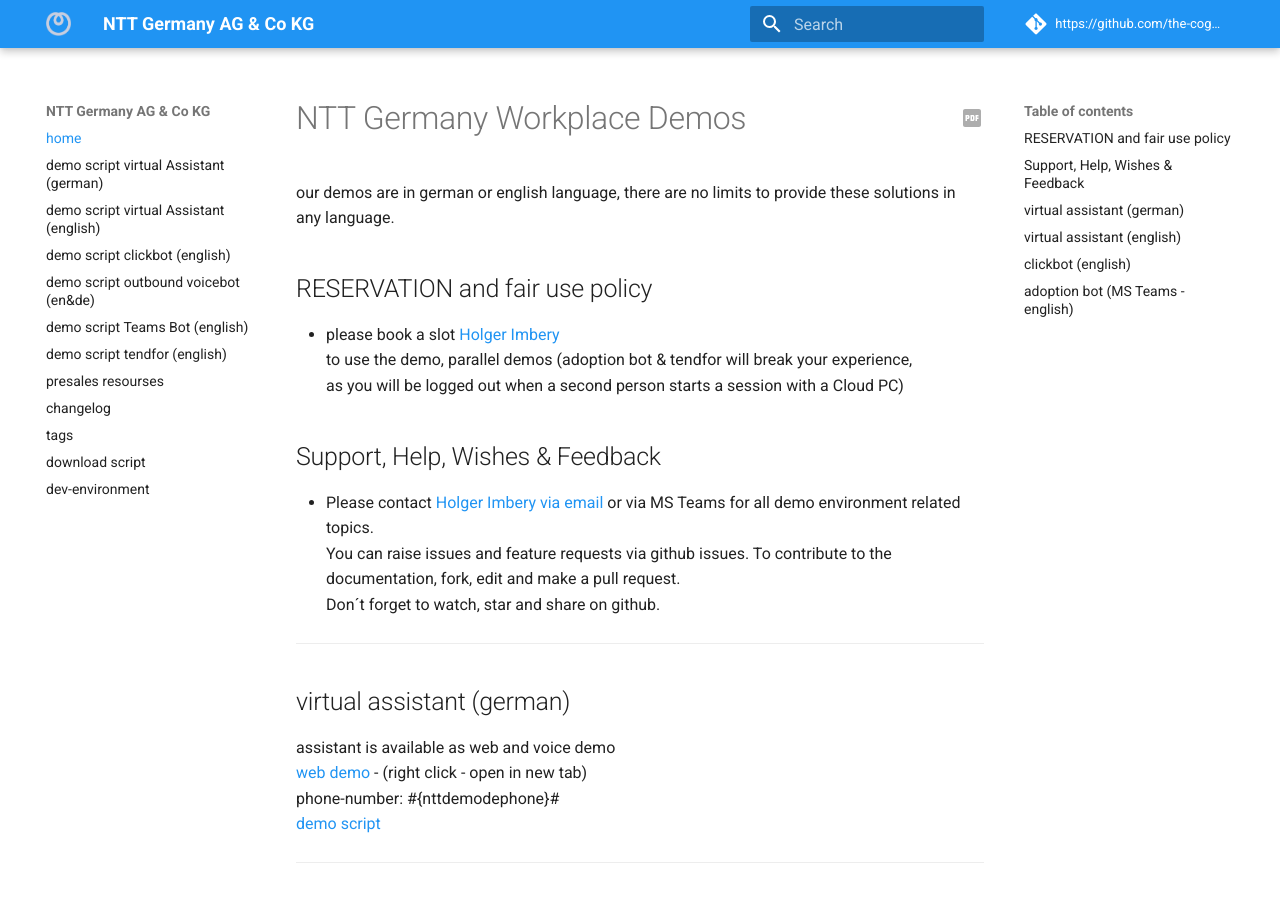
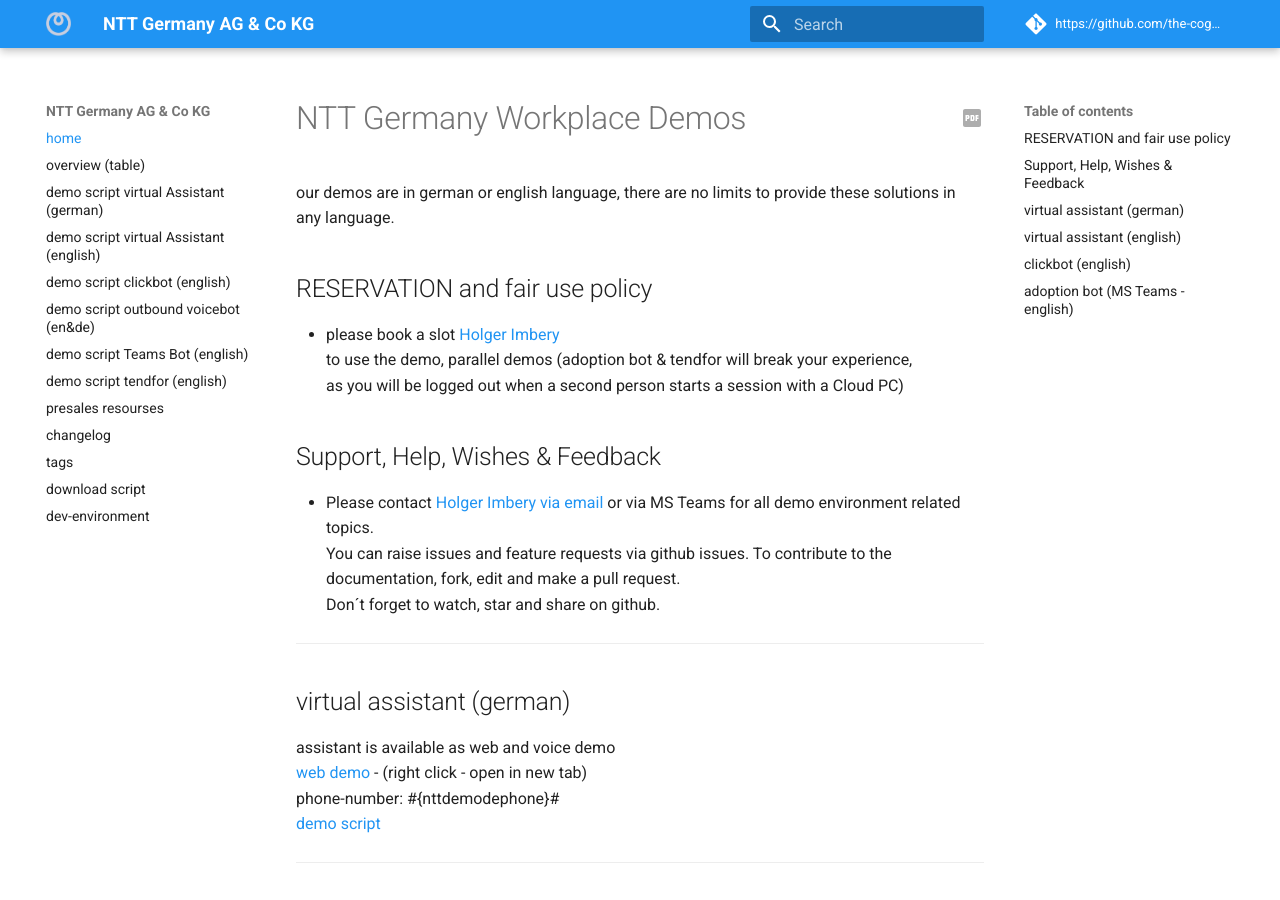
Before and after one commit to the-cognitiveservices-ninja/demo-environment, an MkDocs documentation site: the page built from docs/index.md, in a window 1280 px wide and 900 px high. Built offline with MkDocs 1.6.1 and Material for MkDocs 9.7.7, drawn with Linux system fonts in a browser that asks for light colours; comment, search, counter and statistics services are not loaded.

Commit message:
Update mkdocs.yml

```diff
--- a/mkdocs.yml
+++ b/mkdocs.yml
@@ -13,6 +13,7 @@
 
 nav:
     - home: index.md
+    - overview (table): what.md
     - demo script virtual Assistant (german): script_de.md
     - demo script virtual Assistant (english): script_en.md
     - demo script clickbot (english): script_en_click.md
```
